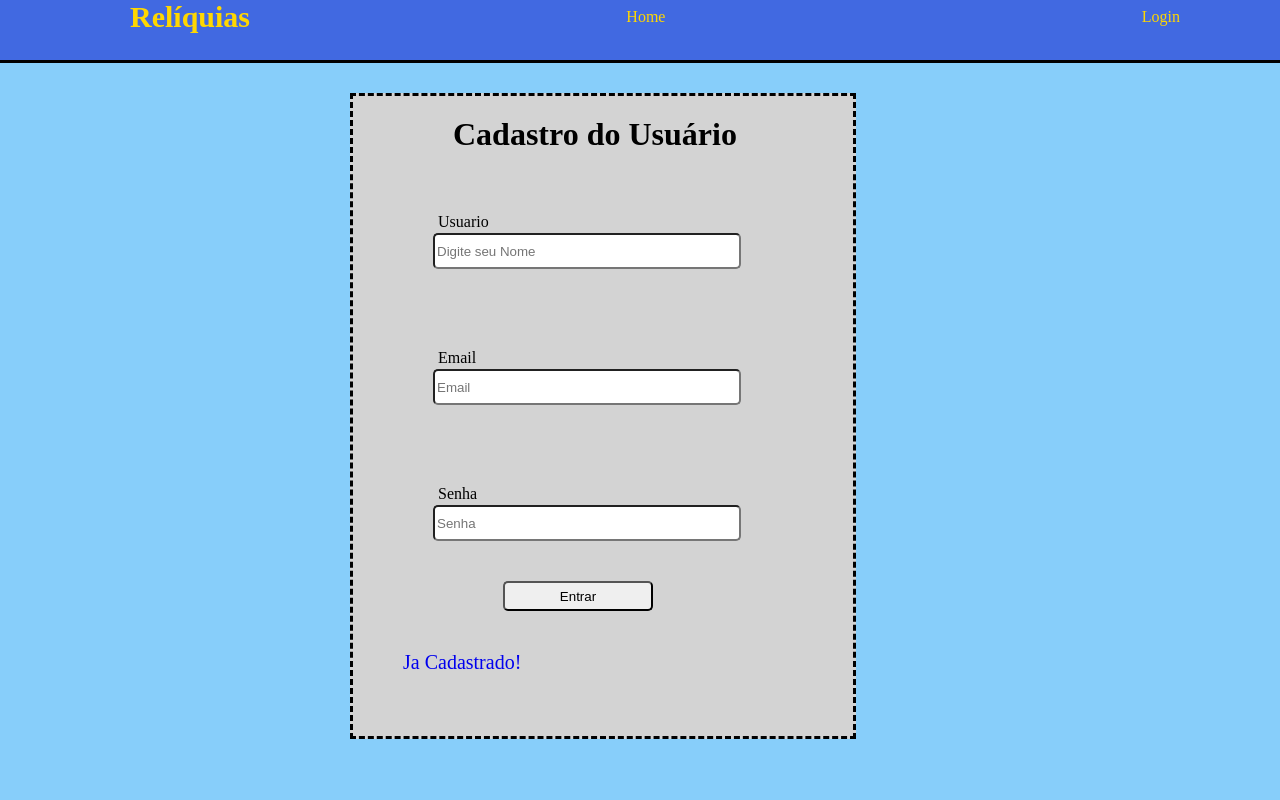
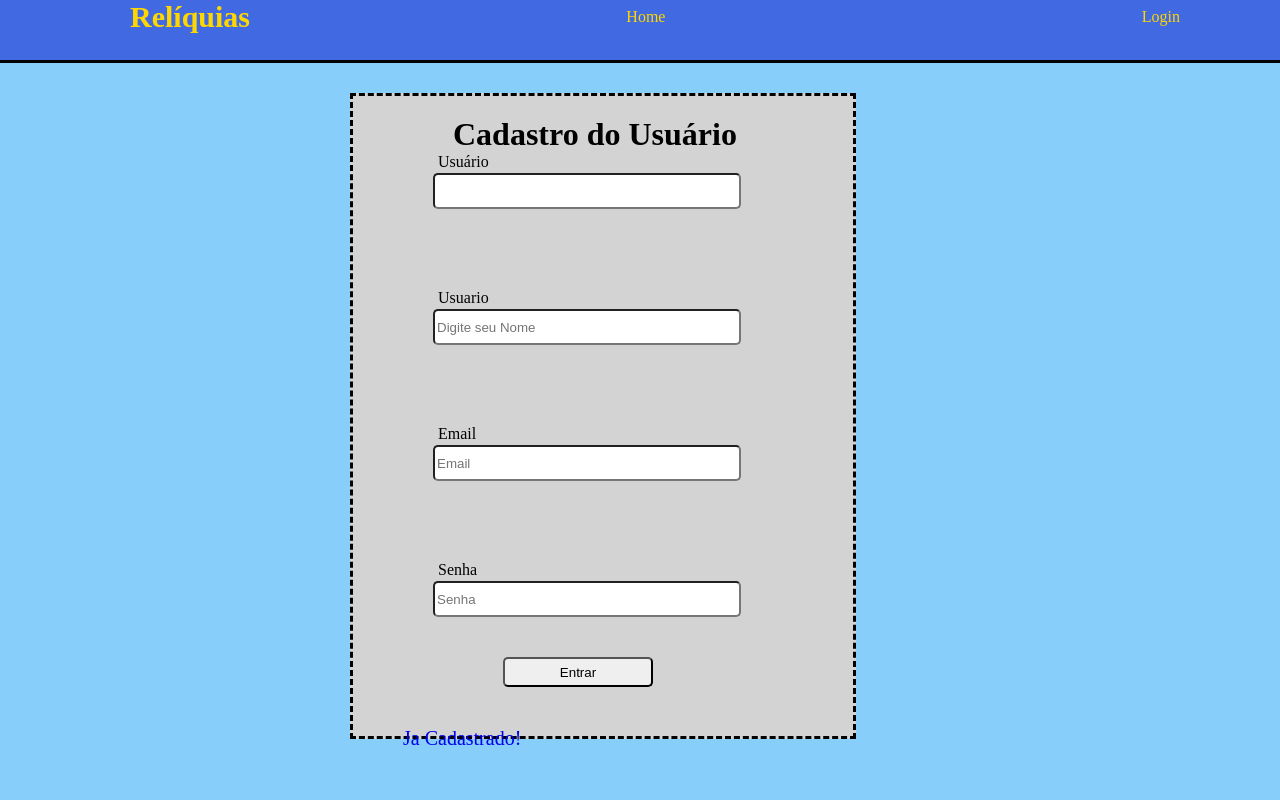
Before and after one commit to rogerxavier29/Desafio_React2, a React (Create React App) app in the folder usuarios/: page /login in a window 1280 px wide. Shown: the top 800 px of the page. Built offline with nearby package versions, Linux system fonts and the light colour scheme.

Commit message:
Input.js
ja desestruturando label dentro de input.

Criado uma div que ira pegar label e input

```diff
--- a/usuarios/src/Components/Form/Input.js
+++ b/usuarios/src/Components/Form/Input.js
@@ -1,7 +1,12 @@
 import React from 'react';
 
-const Input = () => {
-  return <div></div>;
+const Input = ({ label }) => {
+  return (
+    <div>
+      <label htmlFor="">{label}</label>
+      <input></input>
+    </div>
+  );
 };
 
 export default Input;
```
